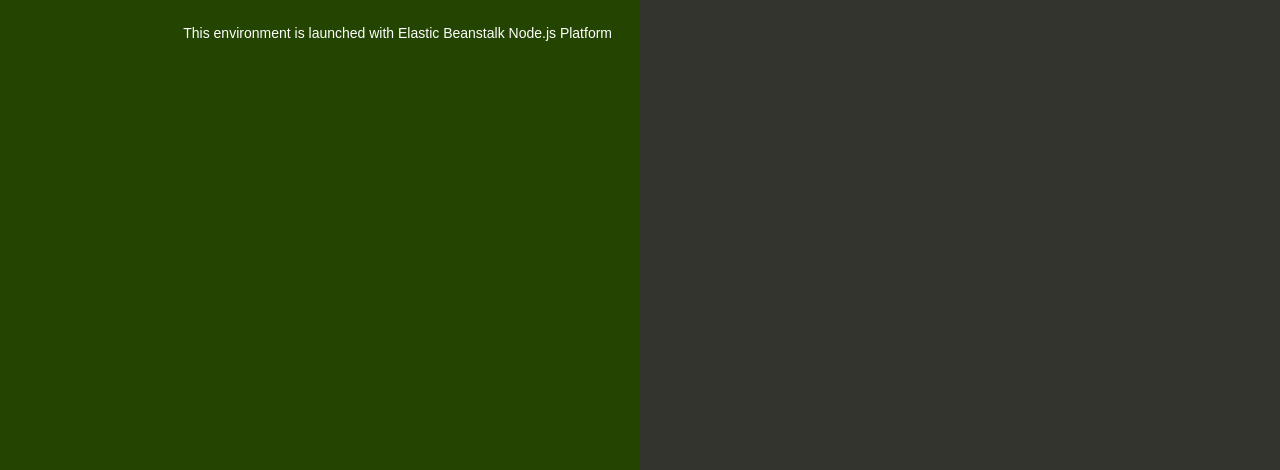
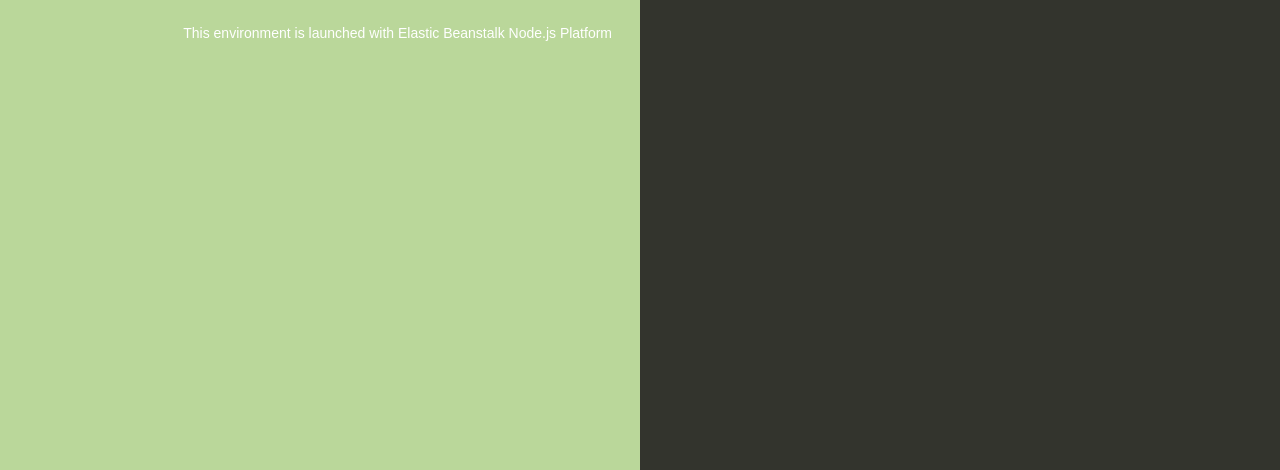
Before and after one commit to AbhishekSinghAS/Practice, a website: page index.html in a window 1280 px wide. Shown: the part 330-800 px from the top of the page. Drawn offline with Linux system fonts and the light colour scheme.

Commit message:
did some changes

```diff
--- a/index.html
+++ b/index.html
@@ -35,7 +35,7 @@
 
         text-align: right;
         padding-top: 11em;
-        background-color: #244401;
+        background-color: #bad79a;
 
       }
       .textColumn p {
```
